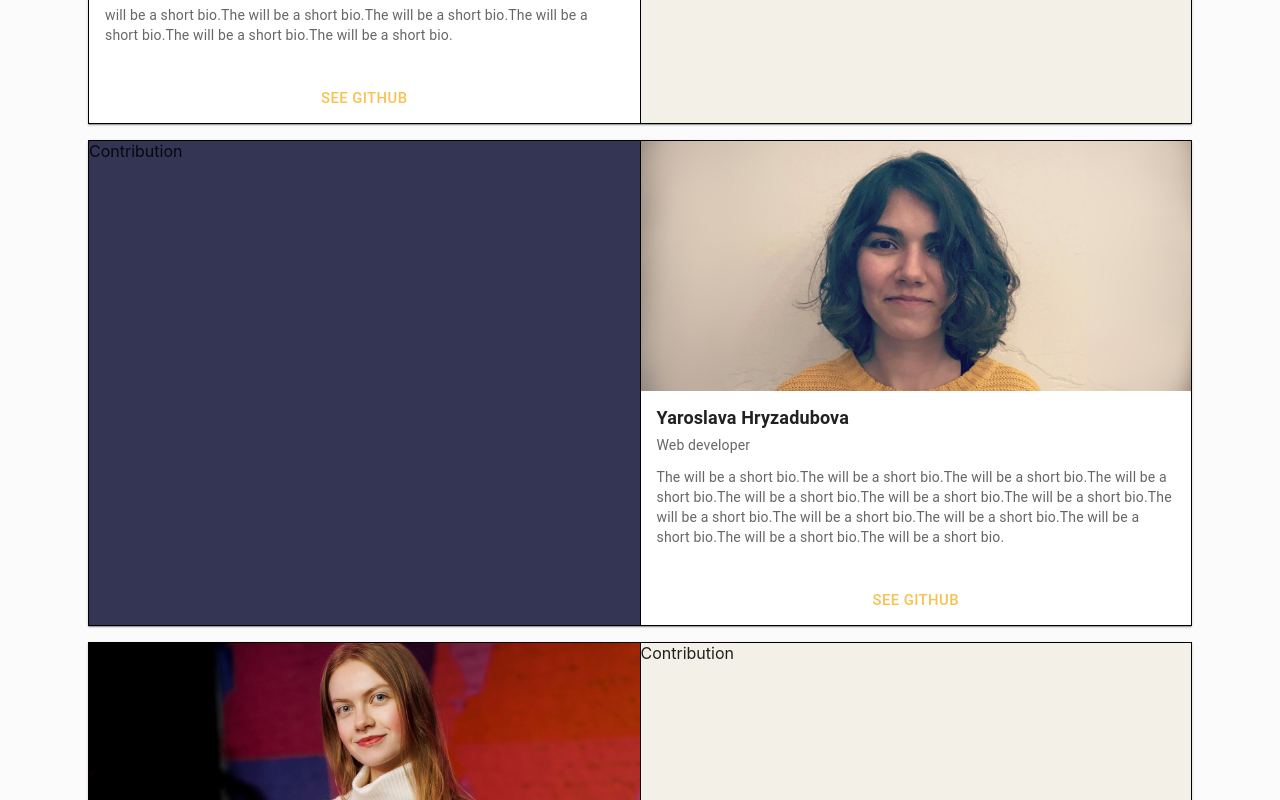
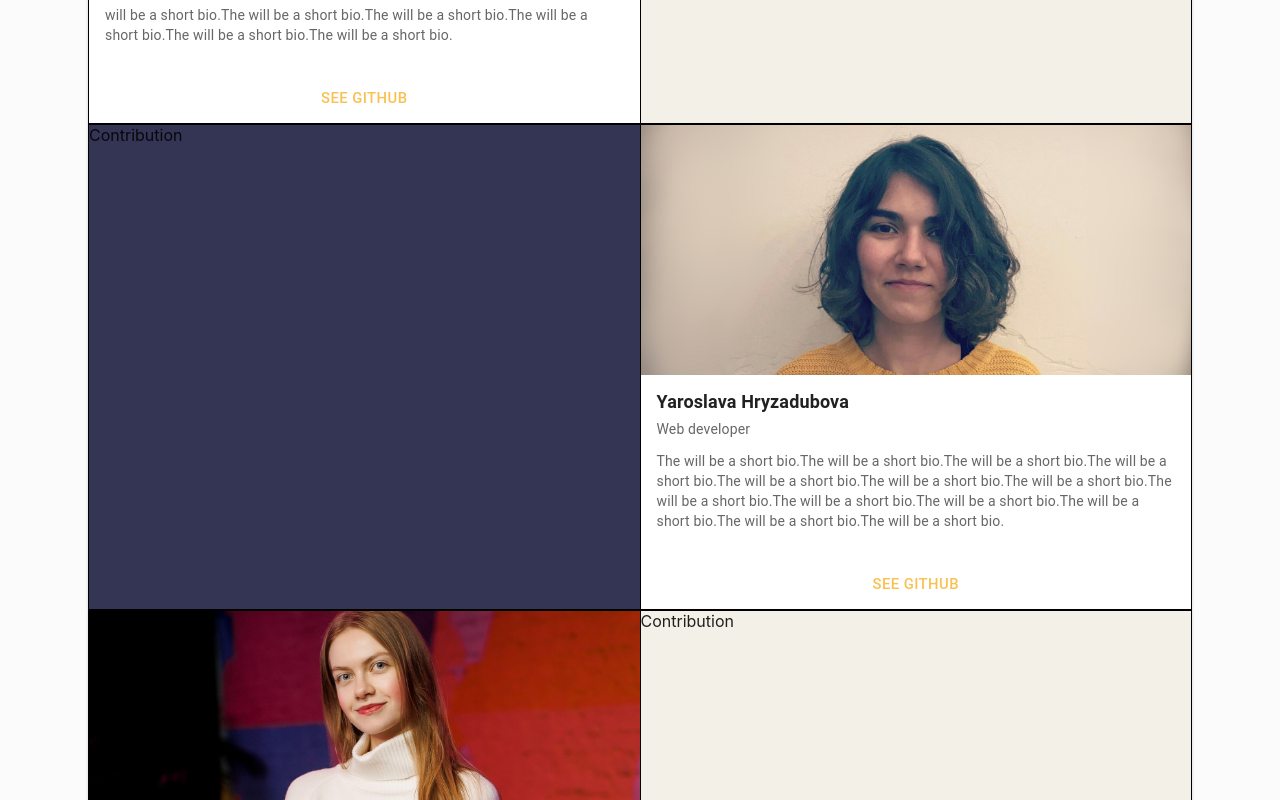
Before and after one commit to JYMTeam/eCommerce-Application, a React (Create React App) app in the folder ecommerce-app/: page /about in a window 1280 px wide. Shown: the part 700-1500 px from the top of the page. Built offline with nearby package versions, Linux system fonts and the light colour scheme; what @commercetools/sdk-client-v2 would draw is missing.

Commit message:
refactor: remove cards spacing (EC-145)

```diff
--- a/ecommerce-app/src/components/AboutUsStack/AboutUsStack.tsx
+++ b/ecommerce-app/src/components/AboutUsStack/AboutUsStack.tsx
@@ -10,7 +10,7 @@ const BORDER_WIDTH = 2;
 
 export default function AboutUsStack() {
   return (
-    <Stack direction={{ sm: "column" }} spacing={{ sm: 2 }}>
+    <Stack direction={{ sm: "column" }}>
       {teamMembersInfo.map((teamInfo, index) => {
         return (
           <Card
```
